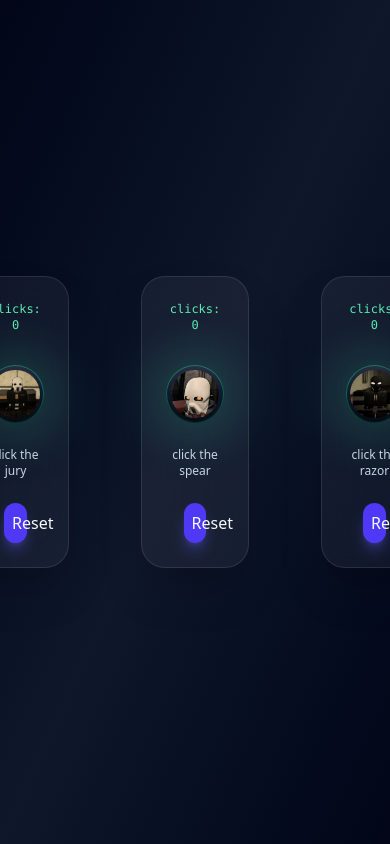
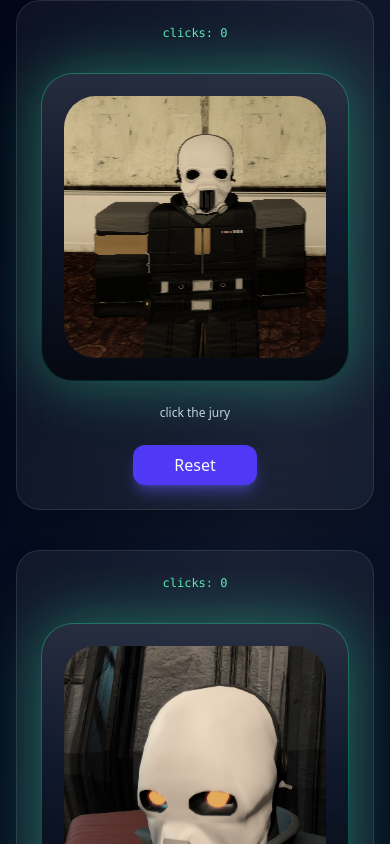
Before and after one commit to privatewithak/click-the-jury, a React (Vite) app: page / in a window 390 px wide. Shown: the top 844 px of the page. Built offline with nearby package versions, Linux system fonts and the light colour scheme.

Commit message:
add responsive for phones/tablets

```diff
--- a/src/App.jsx
+++ b/src/App.jsx
@@ -12,7 +12,7 @@ function App() {
 
   return (
     <>
-      <div className="relative flex h-screen w-screen items-center justify-center overflow-hidden bg-gradient-to-br from-slate-950 via-slate-900 to-slate-950 text-slate-50 gap-10">
+      <div className="relative flex min-h-screen w-full flex-col items-center justify-center overflow-auto bg-gradient-to-br from-slate-950 via-slate-900 to-slate-950 text-slate-50 gap-10 md:flex-row">
       <ClickCard image={Jury} sound={JurySound} divname='jury' />
       <ClickCard image={Spear} sound={SpearSound} divname='spear' />
       <ClickCard image={Razor} sound={RazorSound} divname='razor' />
```
